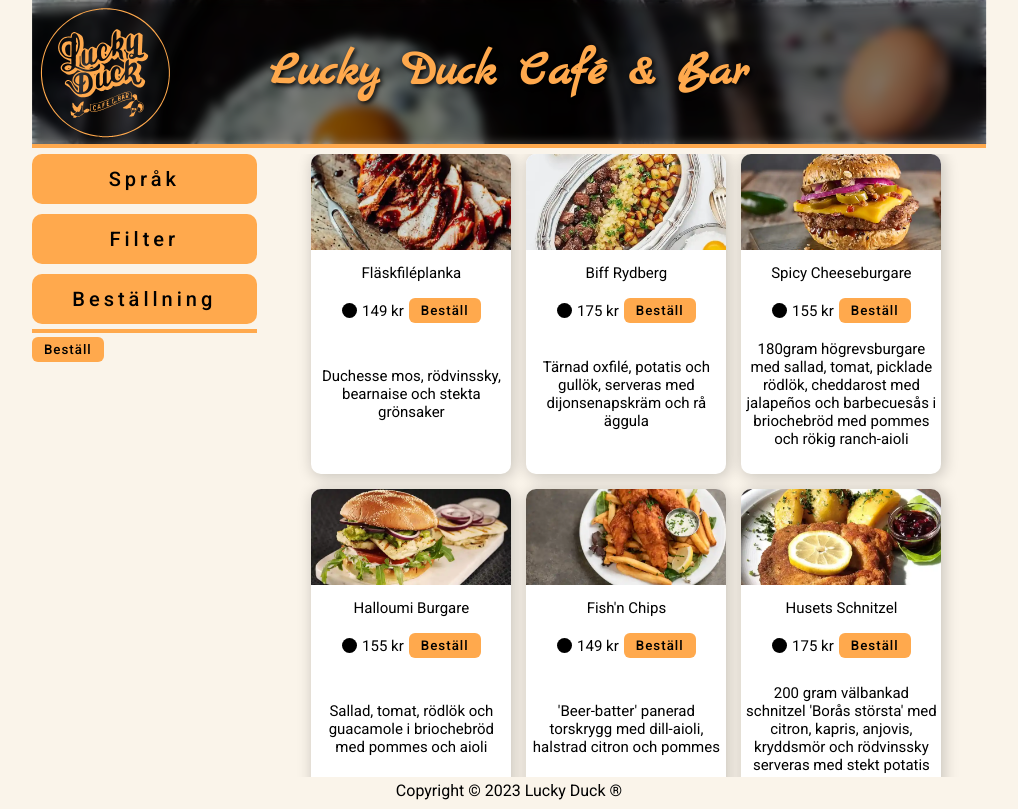
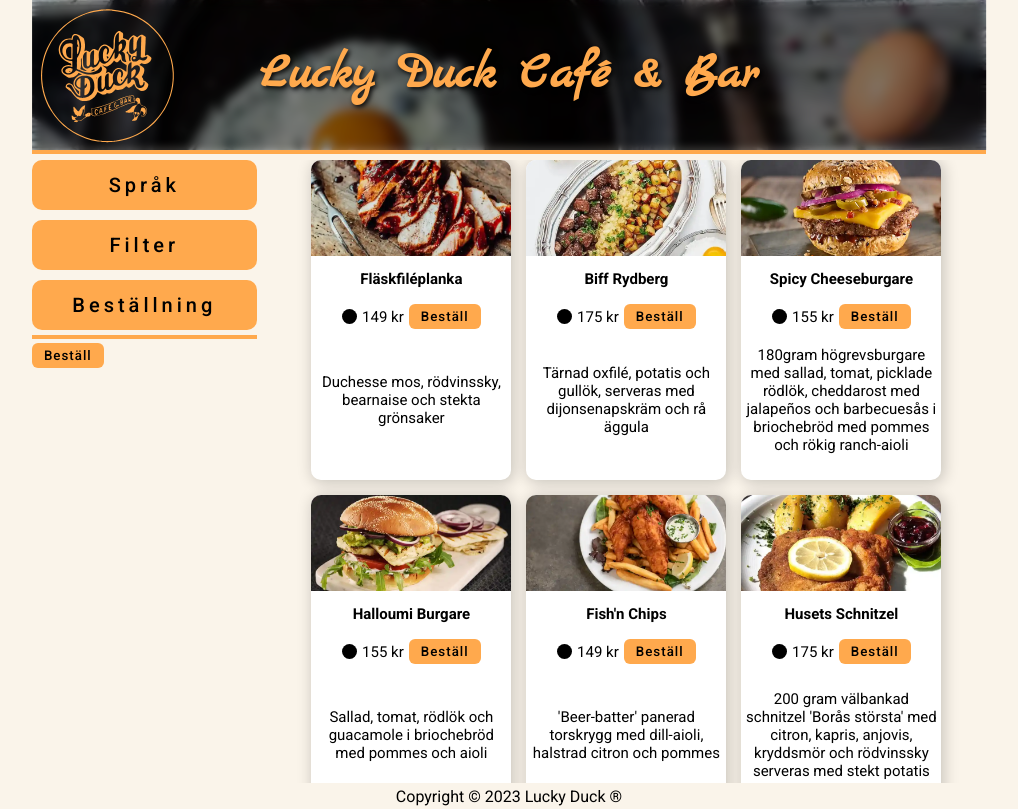
Before and after one commit to Lethargy00/luckyduck, a plain HTML site: page index.html in a window 1280 px wide. Shown: the whole page, without its empty margins (131-1149 px from the left). Drawn offline with nearby package versions, Linux system fonts and the light colour scheme; grey boxes are pictures that could not be loaded.

Commit message:
changed media@ and some css

```diff
--- a/css/styles.css
+++ b/css/styles.css
@@ -29,7 +29,7 @@
   height: 100%;
   grid-gap: 10px;
   grid-template-columns: 25ch 80ch;
-  grid-template-rows: 18vh 77.87vh 2vh;
+  grid-template-rows: 150px 77.87vh 2vh;
 }
 
 #headerContainer,
@@ -72,7 +72,8 @@
 }
 
 #header>h1 {
-  font-size: 6vh;
+  font-size: 50px;
+
   text-shadow: 2px 2px 5px black;
   color: #ffa94d;
   font-family: 'Marck Script', cursive;
@@ -82,7 +83,7 @@
   position: absolute;
   left: 0;
   margin-left: 5px;
-  height: 17vh;
+  height: 140px;
 }
 
 /* Menu */
@@ -290,6 +291,10 @@
   padding: 0 4px;
 }
 
+.food-title {
+  font-weight: 700;
+}
+
 .food-price {
   display: flex;
   justify-content: center;
@@ -331,7 +336,7 @@
 
 
 
-@media(max-width: 960px) {
+@media(orientation: portrait), (max-width: 960px) {
 
   body {
     display: flex;
```
